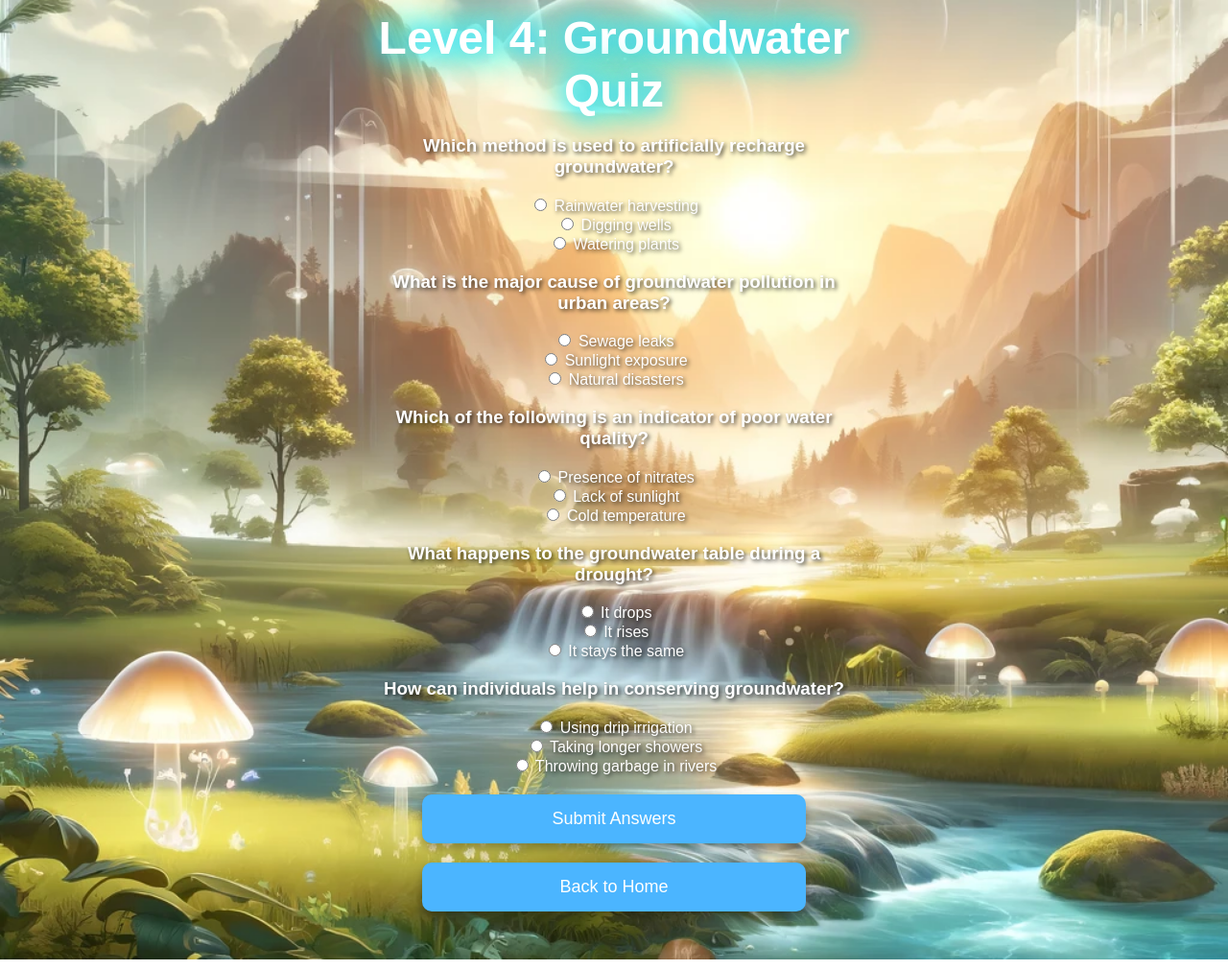
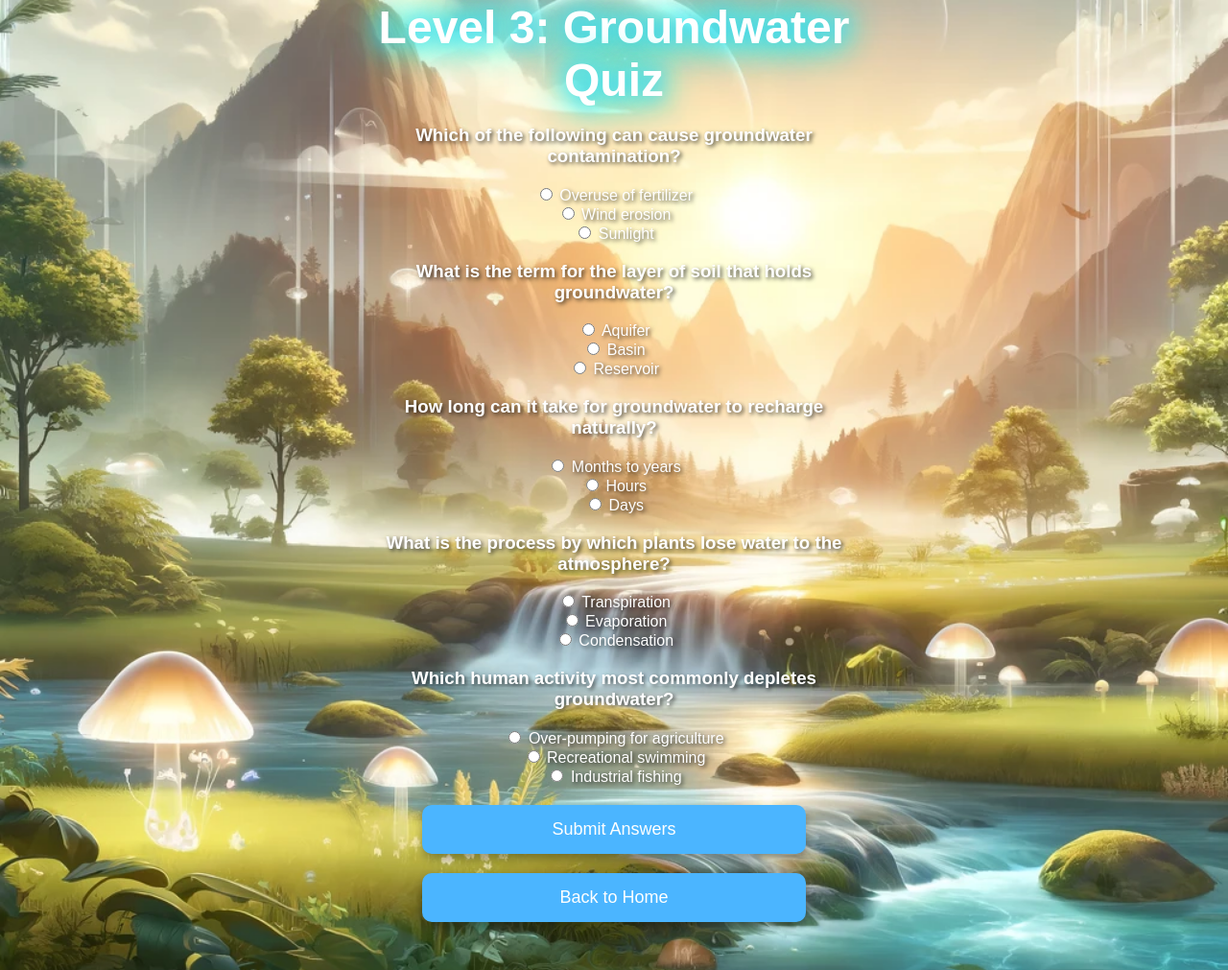
Before and after one commit to Subhash-04/SIH-Project, a plain HTML site: page GuardiansOfGroundWater/quiz-level-3.html in a window 1280 px wide. Shown: the whole page at 96% size. Drawn offline with Linux system fonts and the light colour scheme.

Commit message:
Update quiz-level-3.html

```diff
--- a/GuardiansOfGroundWater/quiz-level-3.html
+++ b/GuardiansOfGroundWater/quiz-level-3.html
@@ -3,7 +3,7 @@
 <head>
     <meta charset="UTF-8">
     <meta name="viewport" content="width=device-width, initial-scale=1.0">
-    <title>Quiz - Level 4 | Guardians of Groundwater</title>
+    <title>Quiz - Level 3 | Guardians of Groundwater</title>
     <link rel="stylesheet" href="assets/css/styles.css">
     <style>
         body {
@@ -17,7 +17,7 @@
 </head>
 <body class="quiz-page">
     <div class="container quiz-container">
-        <h1 class="quiz-title">Level 4: Groundwater Quiz</h1>
+        <h1 class="quiz-title">Level 3: Groundwater Quiz</h1>
         <form id="quizForm">
             <div id="question-container"></div>
             <button type="submit" class="menu-button quiz-submit-btn">Submit Answers</button>
@@ -34,13 +34,12 @@
     <script>
         // Questions for Level 3
         const quizQuestions = [
-        { question: "Which method is used to artificially recharge groundwater?", options: ["Rainwater harvesting", "Digging wells", "Watering plants"], answer: 0 },
-        { question: "What is the major cause of groundwater pollution in urban areas?", options: ["Sewage leaks", "Sunlight exposure", "Natural disasters"], answer: 0 },
-        { question: "Which of the following is an indicator of poor water quality?", options: ["Presence of nitrates", "Lack of sunlight", "Cold temperature"], answer: 0 },
-        { question: "What happens to the groundwater table during a drought?", options: ["It drops", "It rises", "It stays the same"], answer: 0 },
-        { question: "How can individuals help in conserving groundwater?", options: ["Using drip irrigation", "Taking longer showers", "Throwing garbage in rivers"], answer: 0 }
+        { question: "Which of the following can cause groundwater contamination?", options: ["Overuse of fertilizer", "Wind erosion", "Sunlight"], answer: 0 },
+        { question: "What is the term for the layer of soil that holds groundwater?", options: ["Aquifer", "Basin", "Reservoir"], answer: 0 },
+        { question: "How long can it take for groundwater to recharge naturally?", options: ["Months to years", "Hours", "Days"], answer: 0 },
+        { question: "What is the process by which plants lose water to the atmosphere?", options: ["Transpiration", "Evaporation", "Condensation"], answer: 0 },
+        { question: "Which human activity most commonly depletes groundwater?", options: ["Over-pumping for agriculture", "Recreational swimming", "Industrial fishing"], answer: 0 }
     ];
-
 
         let userAnswers = [];
 
@@ -95,7 +94,7 @@
                 localStorage.setItem('user', JSON.stringify(user));
 
                 setTimeout(() => {
-                    window.location.href = `quiz-level-5.html`;
+                    window.location.href = `quiz-level-4.html`;
                 }, 2000);
             } else {
                 alert("You have already completed this level!");
@@ -104,7 +103,7 @@
 
         function goToNextLevel() {
             const user = JSON.parse(localStorage.getItem('user')) || { level: 3 };
-            window.location.href = `quiz-level-5.html`;
+            window.location.href = `quiz-level-4.html`;
         }
 
         function goBack() {
```
